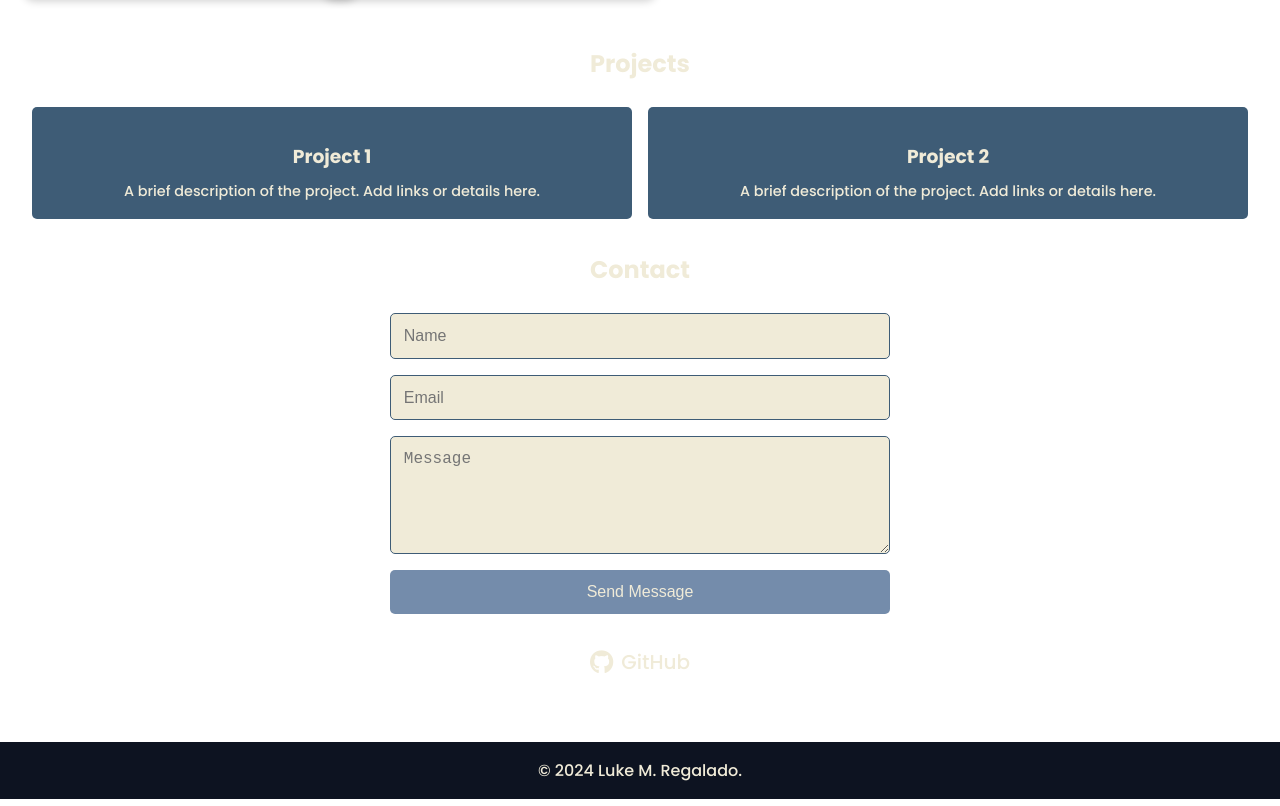
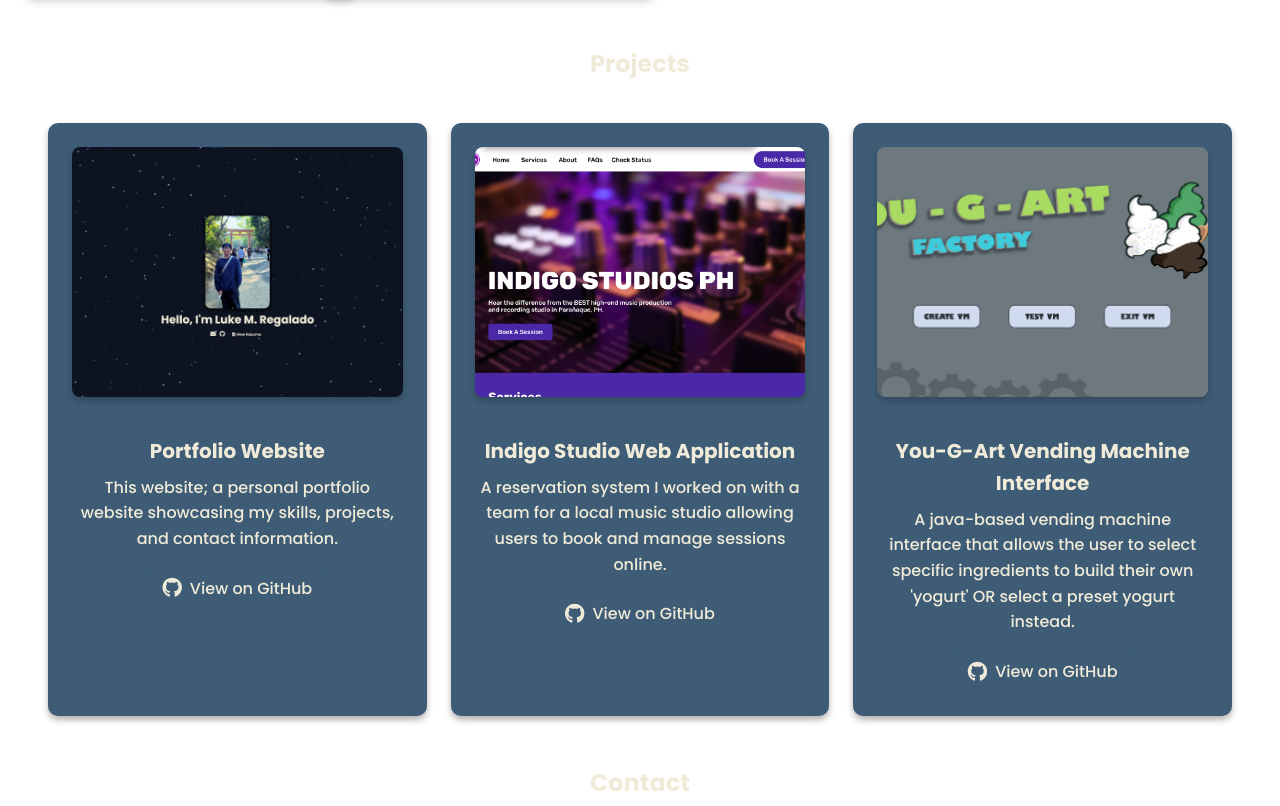
Before and after one commit to lukeregalado/portfolio, a plain HTML site: page index.html in a window 1280 px wide. Shown: the part 1560-2366 px from the top of the page. Drawn offline with nearby package versions, Linux system fonts and the light colour scheme.

Commit message:
refactor: Updated project cards, cleaned up UI.

```diff
--- a/index.html
+++ b/index.html
@@ -127,16 +127,38 @@
     <section id="projects" data-aos="fade-up">
         <h2>Projects</h2>
         <div class="projects-grid">
+            <!-- Portfolio Project -->
             <div class="project-card">
-                <h3>Project 1</h3>
-                <p>A brief description of the project. Add links or details here.</p>
+                <img src="./images/portfolio_thumbnail.png" alt="Portfolio Thumbnail" class="project-thumbnail">
+                <h3>Portfolio Website</h3>
+                <p>This website; a personal portfolio website showcasing my skills, projects, and contact information.</p>
+                <a href="https://github.com/lukeregalado/portfolio" target="_blank" class="project-link" aria-label="GitHub">
+                    <i class="fab fa-github"></i> View on GitHub
+                </a>
             </div>
+            <!-- Indigo Studio Web Application -->
             <div class="project-card">
-                <h3>Project 2</h3>
-                <p>A brief description of the project. Add links or details here.</p>
+                <img src="./images/indigo_thumbnail.png" alt="Indigo Studio Web App Thumbnail" class="project-thumbnail">
+                <h3>Indigo Studio Web Application</h3>
+                <p>A reservation system I worked on with a team for a local music studio allowing
+                    users to book and manage sessions online.</p>
+                <a href="https://github.com/lukeregalado/IndigoStudioWebApplication" target="_blank" class="project-link" aria-label="GitHub">
+                    <i class="fab fa-github"></i> View on GitHub
+                </a>
+            </div>
+            <!-- Vending Machine Interface using Java-->
+            <div class="project-card">
+                <img src="./images/vendingMachine_thumbnail.png" alt="Vending Machine Thumbnail" class="project-thumbnail">
+                <h3>You-G-Art Vending Machine Interface</h3>
+                <p>A java-based vending machine interface that allows the user to select specific ingredients to build
+                    their own 'yogurt' OR select a preset yogurt instead.</p>
+                <a href="https://github.com/lukeregalado/Vending-Machine-Factory-and-Simulator" target="_blank" class="project-link" aria-label="GitHub">
+                    <i class="fab fa-github"></i> View on GitHub
+                </a>
             </div>
         </div>
     </section>
+
 
     <!-- Contact Section -->
     <section id="contact" data-aos="fade-up">
--- a/style.css
+++ b/style.css
@@ -311,25 +311,77 @@
 .projects-grid {
     display: grid;
     grid-template-columns: repeat(auto-fit, minmax(300px, 1fr));
-    gap: 1rem;
+    gap: 1.5rem;
+    padding: 1rem;
 }
 
 .project-card {
-    background: #3E5C76;
-    padding: 1rem;
-    border-radius: 5px;
+    background: #3E5C76; /* Matches theme color */
+    padding: 1.5rem;
+    border-radius: 10px;
+    box-shadow: 0 4px 6px rgba(0, 0, 0, 0.3);
     text-align: center;
-    color: #F0EBD8;
+    transition: transform 0.3s, background 0.3s;
+}
+
+.project-card:hover {
+    transform: translateY(-5px);
+    background: #748CAB; /* Slightly lighter on hover */
 }
 
 .project-card h3 {
+    font-size: 1.25rem;
+    color: #F0EBD8;
     margin-bottom: 0.5rem;
 }
 
 .project-card p {
-    font-size: 0.9rem;
+    font-size: 1rem;
+    color: #F0EBD8;
+    margin-bottom: 1rem;
+}
+
+.project-thumbnail {
+    width: 100%;
+    height: 250px;
+    object-fit: cover;
+    border-radius: 8px;
+    margin-bottom: 10px;
+    box-shadow: 0 4px 6px rgba(0, 0, 0, 0.2);
+}
+
+.project-link {
+    display: inline-flex;
+    align-items: center;
+    justify-content: center;
+    gap: 0.5rem;
+    padding: 0.5rem 1rem;
+    background-color: #3E5C76;
+    color: #F0EBD8;
+    font-size: 1rem;
+    font-weight: 500;
+    text-decoration: none;
+    border-radius: 5px;
+    transition: background-color 0.3s ease, color 0.3s ease;
+}
+
+.project-link:hover {
+    background-color: #748CAB;
     color: #F0EBD8;
 }
+
+.project-link i {
+    font-size: 1.25rem;
+}
+
+/* Responsive adjustments */
+@media (max-width: 768px) {
+    .projects-grid {
+        grid-template-columns: 1fr; /* Single column on smaller screens */
+        gap: 1rem;
+    }
+}
+
 
 /* Contact Section */
 form {
```
Also changed, not shown: images/1.png (deleted), images/2.png (deleted), images/indigo_thumbnail.png (added), images/portfolio_thumbnail.png (added), images/vendingMachine_thumbnail.png (added).
